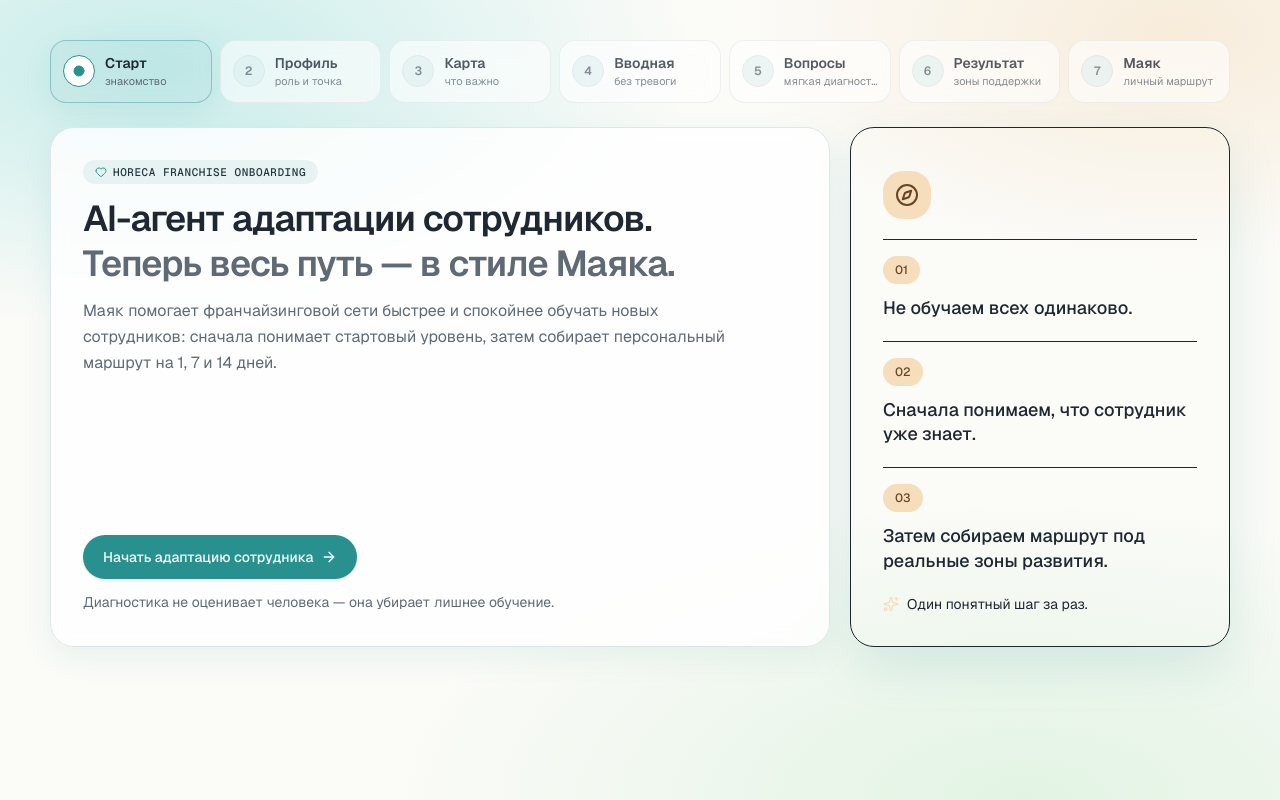
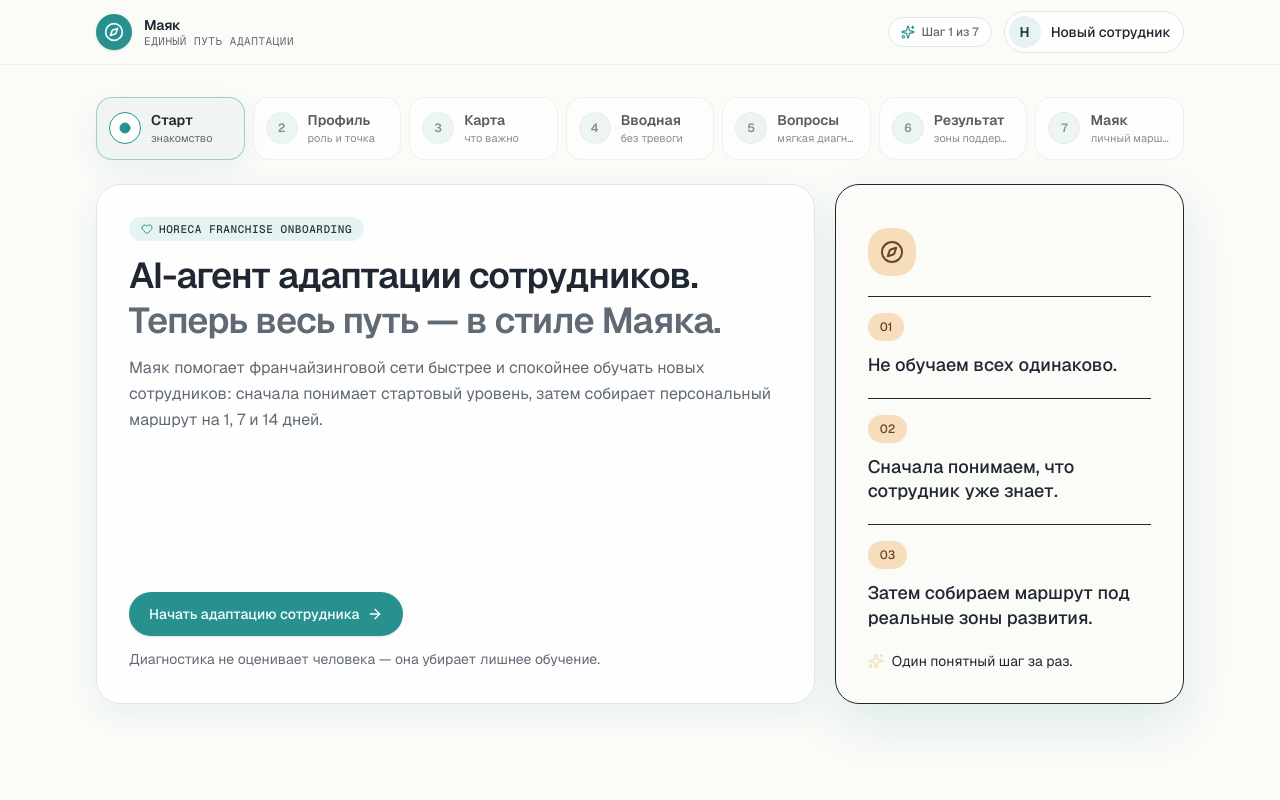
Before and after one commit to Ramilko37/ai-onboarding, a Next.js app: page / in a window 1280 px wide. Built offline with nearby package versions, Linux system fonts and the light colour scheme.

Commit message:
Wrap onboarding flow in Mayak shell

```diff
--- a/src/modules/onboarding-agent/ui/OnboardingAgentPage.tsx
+++ b/src/modules/onboarding-agent/ui/OnboardingAgentPage.tsx
@@ -1,5 +1,7 @@
 "use client";
 
+import { Compass, Sparkles } from "lucide-react";
+import { MayakShell, MayakTopBar } from "@/shared/ui/mayak";
 import { useOnboardingAgentState } from "../model/useOnboardingAgentState";
 import { CompetencyMapStep } from "./steps/CompetencyMapStep";
 import { DiagnosticIntroStep } from "./steps/DiagnosticIntroStep";
@@ -8,15 +10,29 @@ import { DiagnosticStep } from "./steps/DiagnosticStep";
 import { EmployeeProfileStep } from "./steps/EmployeeProfileStep";
 import { LearningRouteStep } from "./steps/LearningRouteStep";
 import { WelcomeStep } from "./steps/WelcomeStep";
-import { StepProgress } from "./components";
-import styles from "./OnboardingAgentPage.module.css";
+import { StepProgress, onboardingSteps } from "./components";
 
 export function OnboardingAgentPage() {
   const { state, actions } = useOnboardingAgentState();
+  const currentStepIndex = onboardingSteps.findIndex((step) => step.id === state.currentStep) + 1;
 
   return (
-    <main className={styles.page}>
-      <div className={styles.shell}>
+    <MayakShell
+      topBar={
+        <MayakTopBar
+          brand="Маяк"
+          subtitle="единый путь адаптации"
+          icon={<Compass className="h-5 w-5" aria-hidden="true" />}
+          meta={
+            <>
+              <Sparkles className="h-3.5 w-3.5 text-primary" aria-hidden="true" />
+              Шаг {currentStepIndex} из {onboardingSteps.length}
+            </>
+          }
+          userName={state.employee?.name ?? "Новый сотрудник"}
+        />
+      }
+    >
       <StepProgress currentStep={state.currentStep} />
 
       {state.currentStep === "welcome" && (
@@ -77,7 +93,6 @@ export function OnboardingAgentPage() {
           onUpdateTaskStatus={actions.updateLearningTaskStatus}
         />
       )}
-      </div>
-    </main>
+    </MayakShell>
   );
 }
```
Lines whose indentation alone changed are shown as unchanged.
